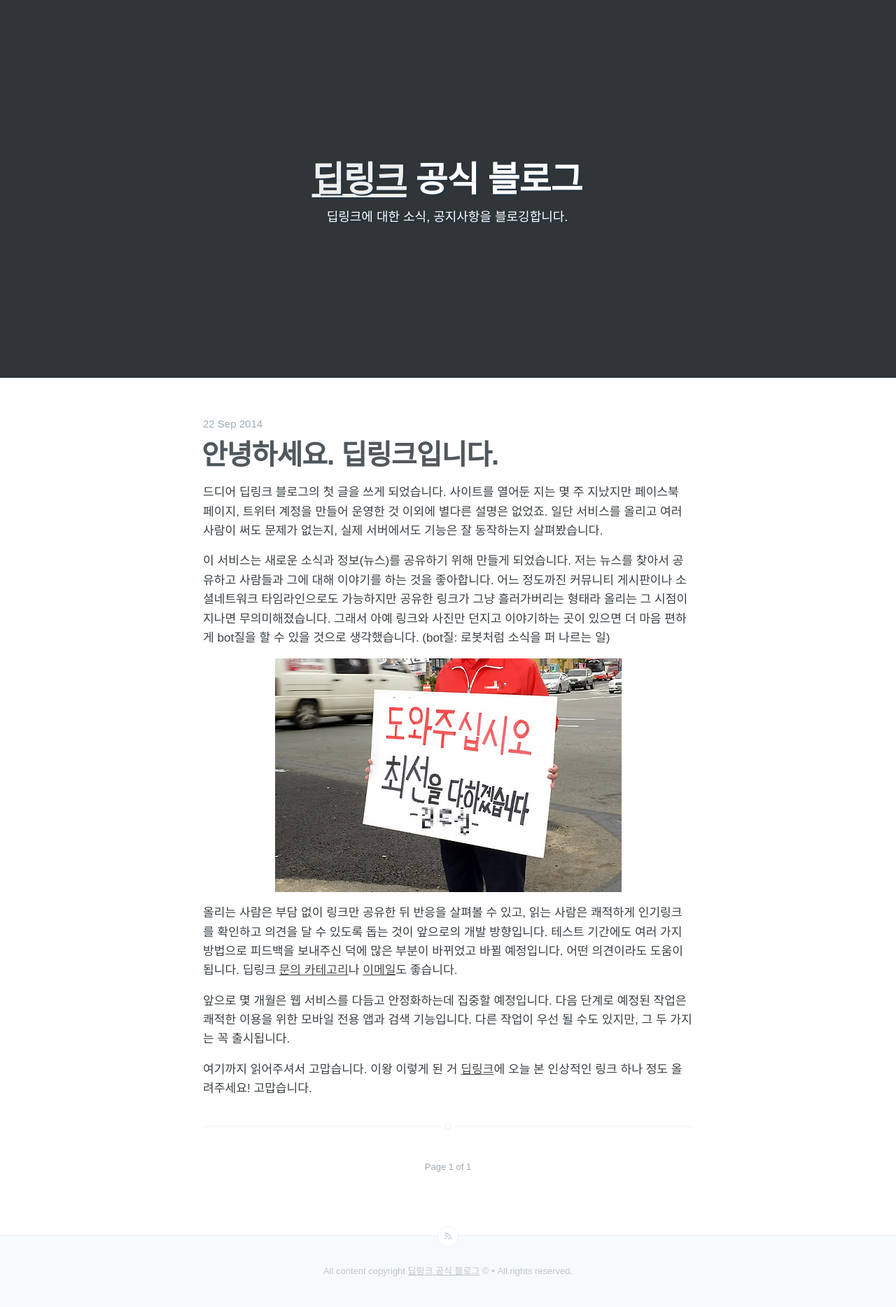
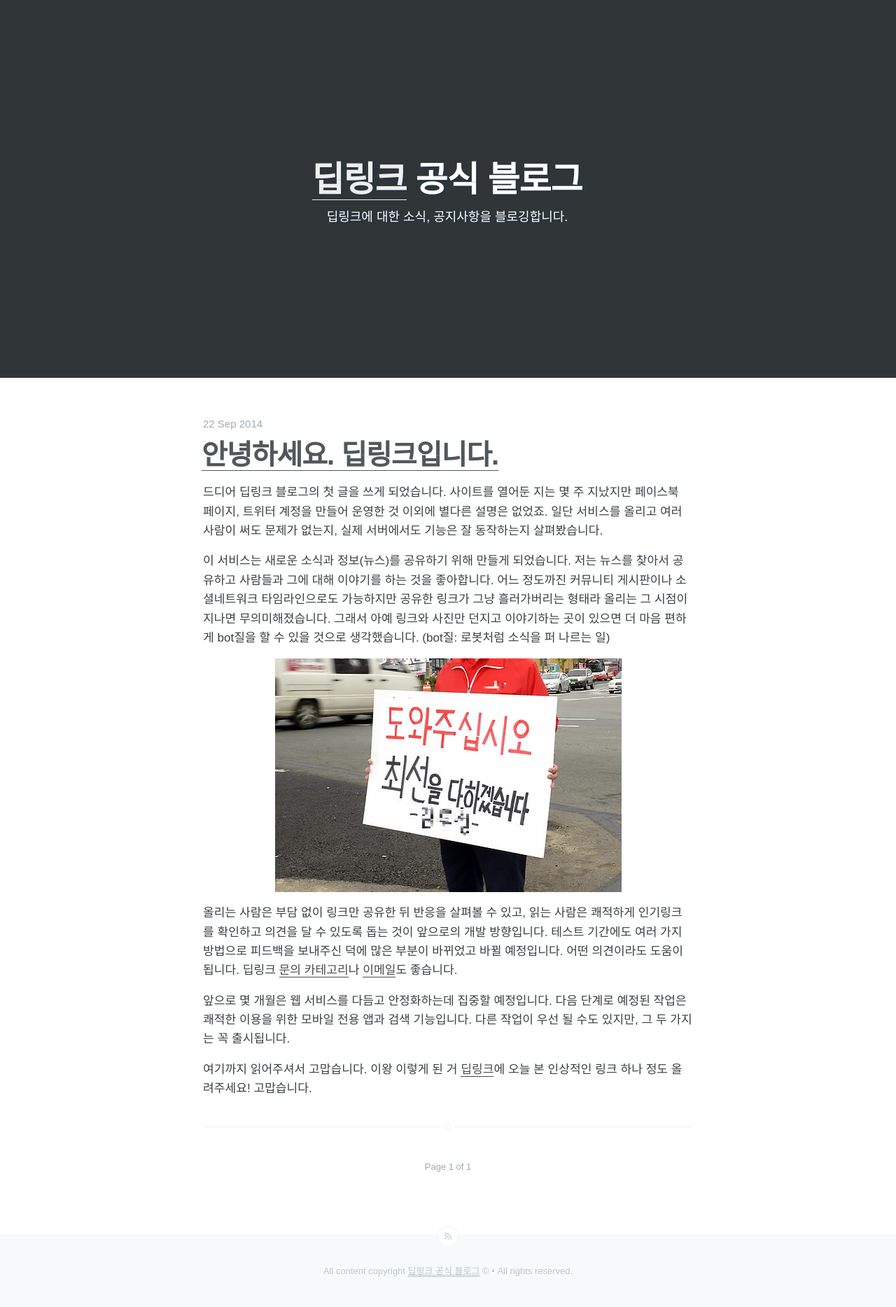
Before and after one commit to deeplnkblog/deeplnkblog.github.io, a Jekyll site: the page built from index.html, in a window 1280 px wide. Shown: the whole page at 70% size. Built offline with Jekyll 4.4.1, drawn with Linux system fonts in a browser that asks for light colours; nearby versions of some CDN libraries; library files that are not in the unit come from our copies; Markdown is read by kramdown in place of the engine named in the settings; the list of posts is cut into pages by our own code.

Commit message:
border-bottom 1px solid

```diff
--- a/assets/css/screen.css
+++ b/assets/css/screen.css
@@ -147,6 +147,8 @@
 a {
     color: #4a4a4a;
     transition: color ease 0.3s;
+    text-decoration: none;
+    border-bottom: 1px solid;
 }
 
 a:hover {
```
